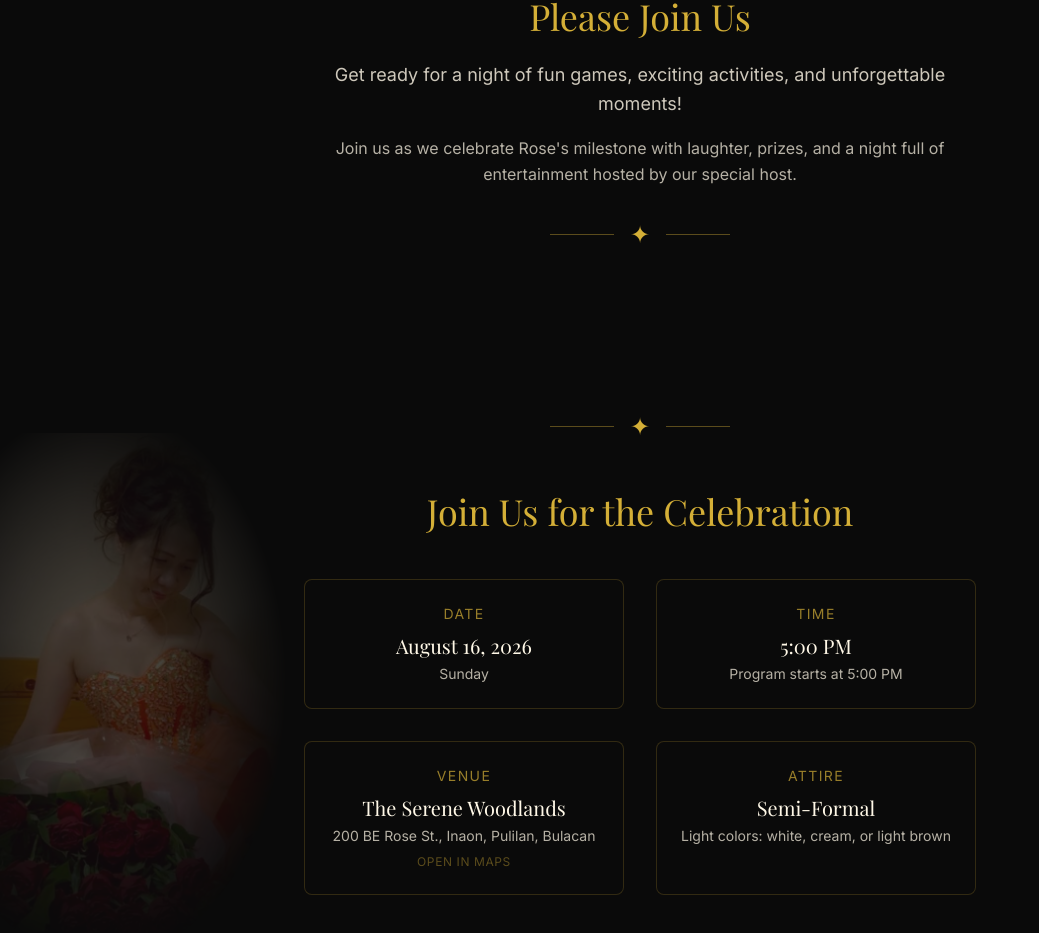
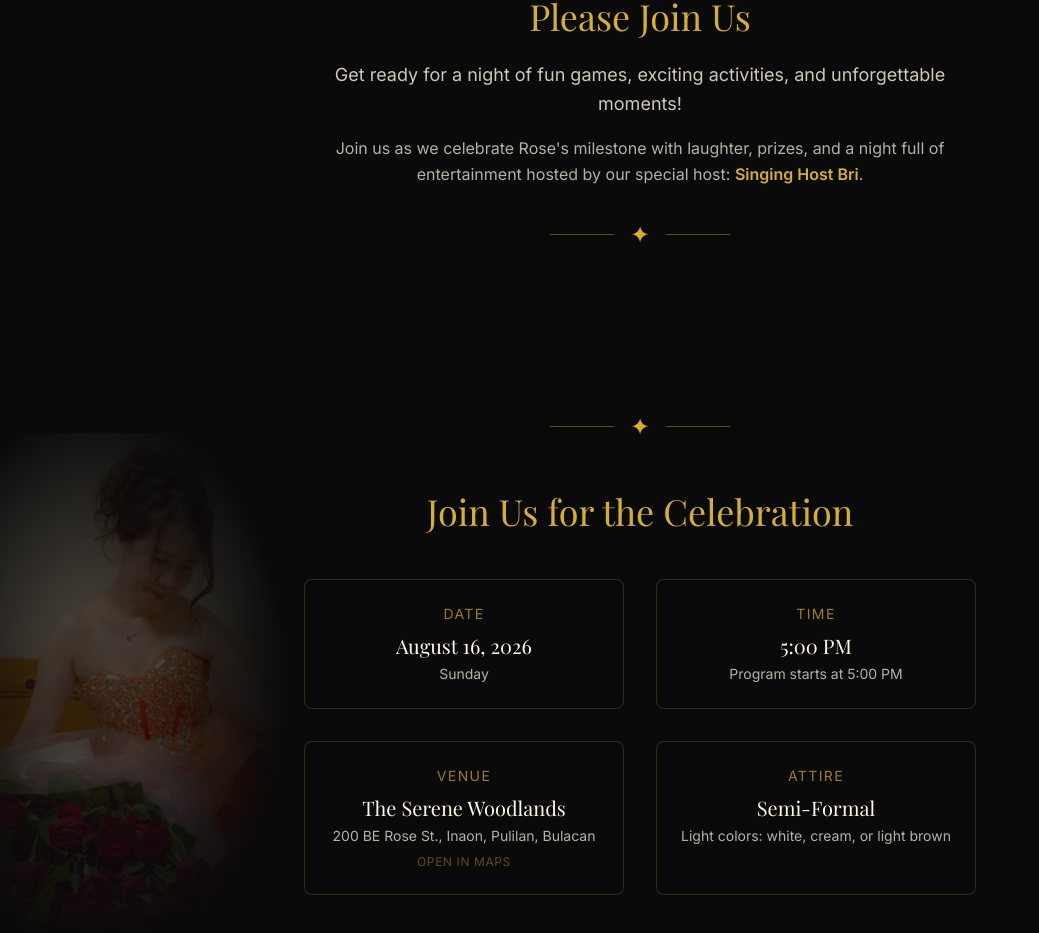
Before and after one commit to Karllouise-code/tita-rsvp-bday, a React (Vite) app: page / in a window 1280 px wide. Shown: the part 948-1881 px from the top of the page, without its empty margins (0-1039 px from the left). Built offline with nearby package versions, Linux system fonts and the light colour scheme.

Commit message:
feat: add Singing Host Bri to welcome message with gold styling

```diff
--- a/src/components/WelcomeMessage.jsx
+++ b/src/components/WelcomeMessage.jsx
@@ -27,7 +27,8 @@ const WelcomeMessage = () => {
 
         <p className="text-cream/70 text-base leading-relaxed">
           Join us as we celebrate Rose's milestone with laughter, prizes,
-          and a night full of entertainment hosted by our special host.
+          and a night full of entertainment hosted by our special host:{' '}
+          <span className="text-gold font-semibold">Singing Host Bri</span>.
         </p>
 
         <div className="flex items-center justify-center gap-4 mt-8">
```
